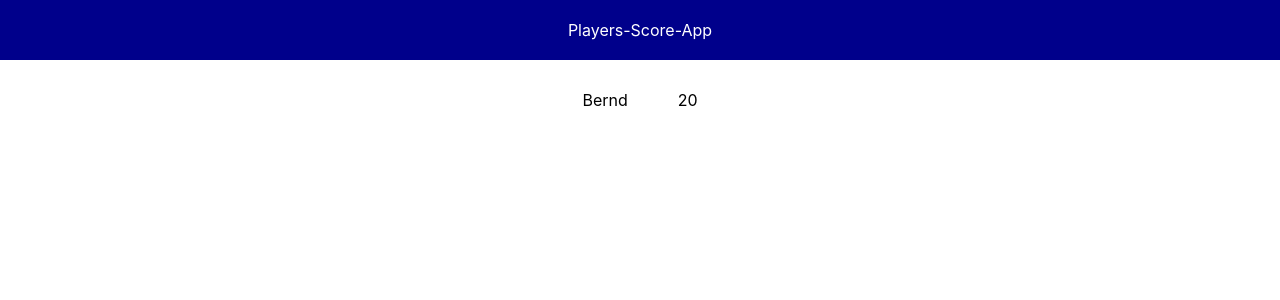
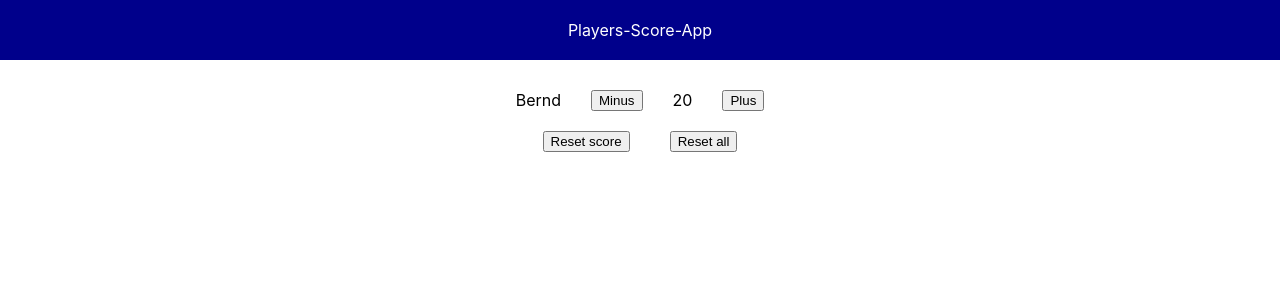
Before and after one commit to CathrinTruchan/players-score-app, a React (Create React App) app: page / in a window 1280 px wide. Shown: the top 300 px of the page. Built offline with nearby package versions, Linux system fonts and the light colour scheme.

Commit message:
add Button component

```diff
--- a/src/App.js
+++ b/src/App.js
@@ -1,6 +1,7 @@
 import "./App.css";
 import Player from "./Player/Player";
 import styled from "styled-components";
+import Button from "./Button/Button";
 
 function App() {
   return (
@@ -8,6 +9,8 @@ function App() {
       <Header>Players-Score-App</Header>
       <main>
         <Player name="Bernd" score="20" />
+        <Button text="Reset score" />
+        <Button text="Reset all" />
       </main>
       <footer></footer>
     </div>
--- a/src/Button/Button.js
+++ b/src/Button/Button.js
@@ -0,0 +1,9 @@
+import styled from "styled-components";
+
+export default function Button({ text }) {
+  return <ButtonElement>{text}</ButtonElement>;
+}
+
+const ButtonElement = styled.button`
+  margin: 20px;
+`;
--- a/src/Player/Player.js
+++ b/src/Player/Player.js
@@ -4,13 +4,15 @@ export default function Player({ name, score }) {
   return (
     <Section>
       <div>{name}</div>
+      <button>Minus</button>
       <div>{score}</div>
+      <button>Plus</button>
     </Section>
   );
 }
 
 const Section = styled.section`
   display: flex;
-  gap: 50px;
+  gap: 30px;
   justify-content: center;
 `;
```
